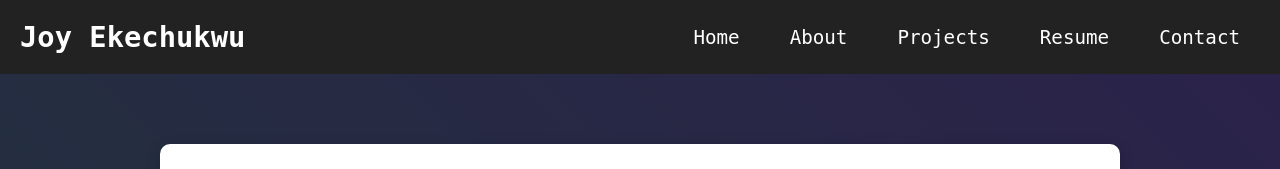
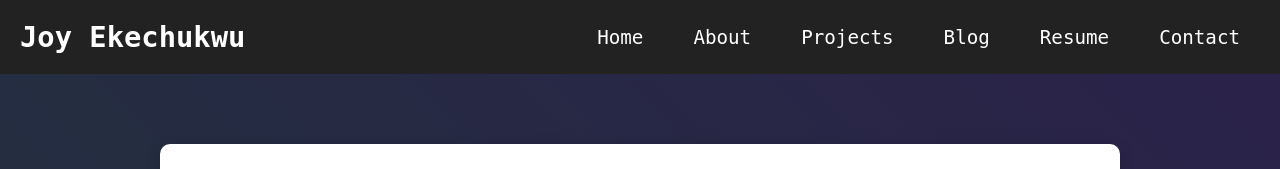
Before and after one commit to joyeke1/portfolio, a plain HTML site: page docs/about.html in a window 1280 px wide. Shown: the top 169 px of the page. Drawn offline with Linux system fonts and the light colour scheme.

```diff
--- a/docs/about.html
+++ b/docs/about.html
@@ -18,6 +18,7 @@
                 <li><a href="index.html">Home</a></li>
                 <li><a href="about.html">About</a></li>
                 <li><a href="projects.html">Projects</a></li>
+                <li><a href="projects.html">Blog</a></li>
                 <li><a href="resume.html">Resume</a></li> <!-- embedded pdf -->
                 <li><a href="contact.html">Contact</a></li>
             </ul>
```
